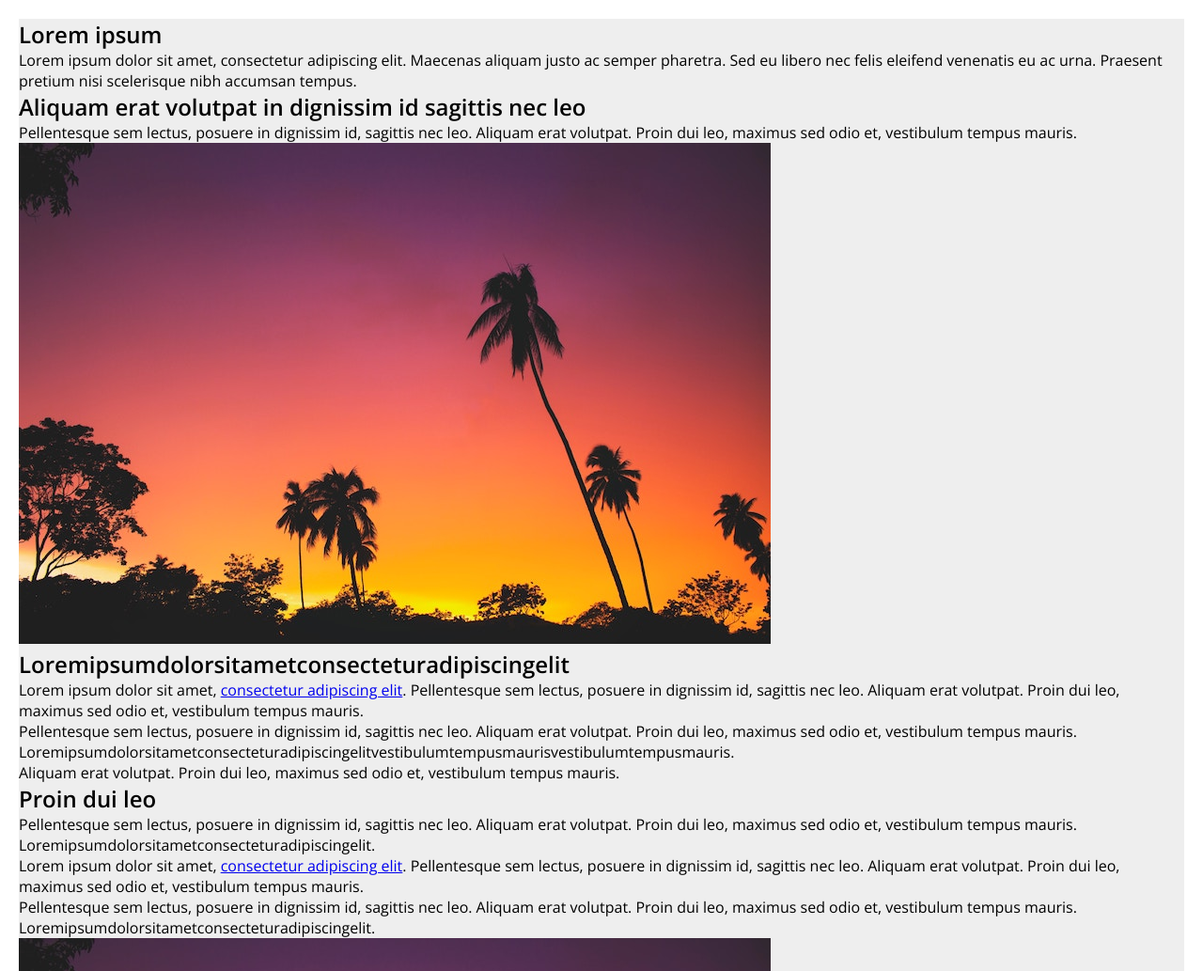
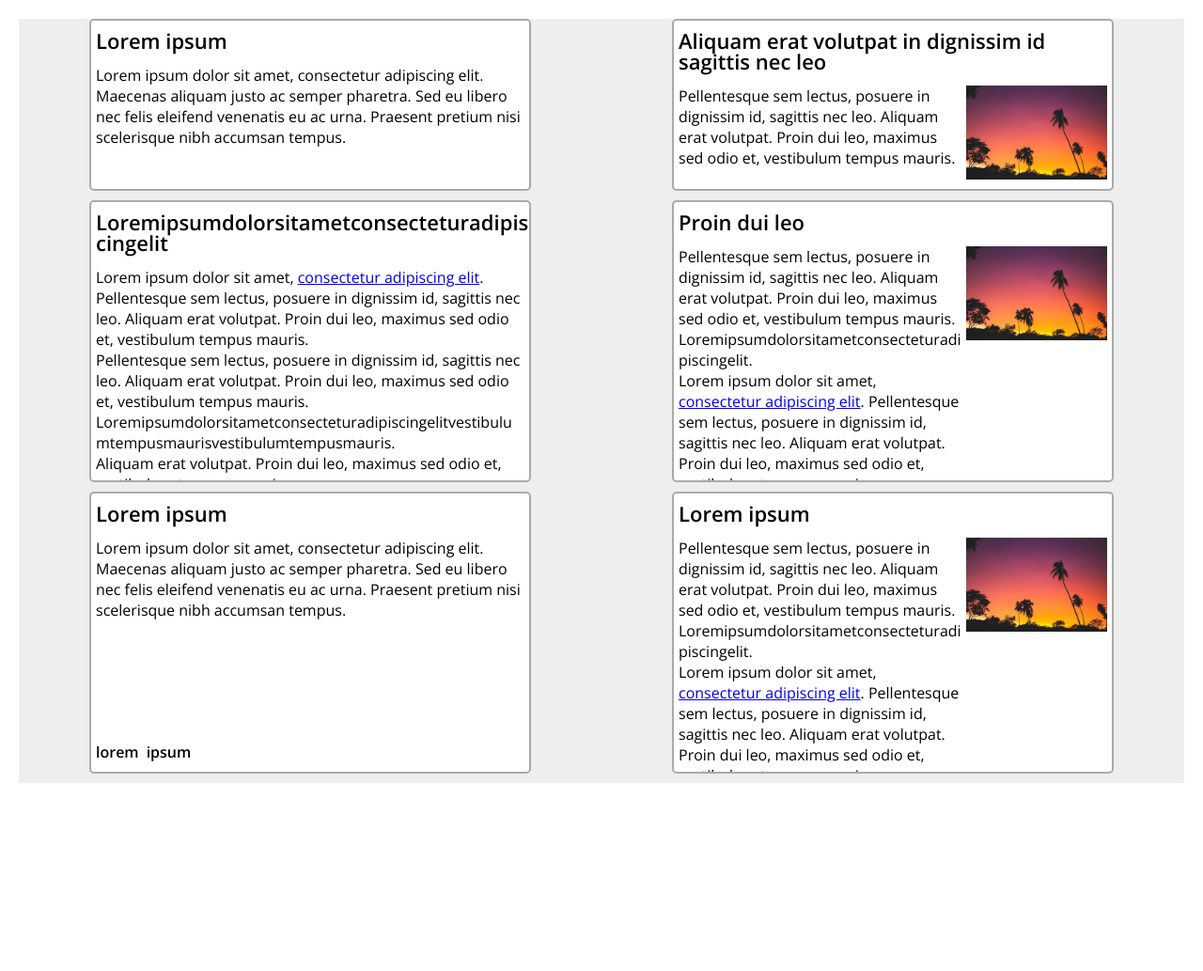
Before and after one commit to PeturLogi/Vefforritun, a plain HTML site: page Verkefni5/index.html in a window 1280 px wide. Shown: the top 1033 px of the page at 94% size. After the commit the page ends 853 px from the top, so only its background shows below. Drawn offline with nearby package versions, Linux system fonts and the light colour scheme.

Commit message:
Verkefni tilbúið til skilaf

```diff
--- a/Verkefni5/index.html
+++ b/Verkefni5/index.html
@@ -13,9 +13,9 @@
         <div class="cards">
 
             <section class="card">
-                <h2>Lorem ipsum</h2>
-                <div>
-                    <div>
+                <h2 class="card__title">Lorem ipsum</h2>
+                <div class="card__content">
+                    <div class="card__text">
                         <p>Lorem ipsum dolor sit amet, consectetur adipiscing elit. Maecenas aliquam justo ac semper
                             pharetra. Sed eu libero nec felis eleifend venenatis eu ac urna. Praesent pretium nisi
                             scelerisque nibh accumsan tempus.</p>
@@ -24,22 +24,22 @@
             </section>
 
             <section class="card">
-                <h2>Aliquam erat volutpat in dignissim id sagittis nec leo</h2>
-                <div>
-                    <div>
+                <h2 class="card__title">Aliquam erat volutpat in dignissim id sagittis nec leo</h2>
+                <div class="card__content">
+                    <div class="card__text">
                         <p>Pellentesque sem lectus, posuere in dignissim id, sagittis nec leo. Aliquam erat volutpat.
                             Proin dui leo, maximus sed odio et, vestibulum tempus mauris.</p>
                     </div>
                     <div>
-                        <img src="img.jpg">
+                        <img src="img.jpg" class="card__img">
                     </div>
                 </div>
             </section>
 
             <section class="card">
-                <h2>Loremipsumdolorsitametconsecteturadipiscingelit</h2>
-                <div>
-                    <div>
+                <h2 class="card__title">Loremipsumdolorsitametconsecteturadipiscingelit</h2>
+                <div class="card__content">
+                    <div class="card__text">
                         <p>Lorem ipsum dolor sit amet, <a href="#">consectetur adipiscing elit</a>. Pellentesque sem
                             lectus, posuere in dignissim id, sagittis nec leo. Aliquam erat volutpat. Proin dui leo,
                             maximus sed odio et, vestibulum tempus mauris.</p>
@@ -52,9 +52,9 @@
             </section>
 
             <section class="card">
-                <h2>Proin dui leo</h2>
-                <div>
-                    <div>
+                <h2 class="card__title">Proin dui leo</h2>
+                <div class="card__content">
+                    <div class="card__text">
                         <p>Pellentesque sem lectus, posuere in dignissim id, sagittis nec leo. Aliquam erat volutpat.
                             Proin dui leo, maximus sed odio et, vestibulum tempus mauris.
                             Loremipsumdolorsitametconsecteturadipiscingelit.</p>
@@ -66,30 +66,30 @@
                             Loremipsumdolorsitametconsecteturadipiscingelit.</p>
                     </div>
                     <div>
-                        <img src="img.jpg">
+                        <img src="img.jpg" class="card__img">
                     </div>
                 </div>
             </section>
 
             <section class="card">
-                <h2>Lorem ipsum</h2>
-                <div>
-                    <div>
+                <h2 class="card__title">Lorem ipsum</h2>
+                <div class="card__content">
+                    <div class="card__text">
                         <p>Lorem ipsum dolor sit amet, consectetur adipiscing elit. Maecenas aliquam justo ac semper
                             pharetra. Sed eu libero nec felis eleifend venenatis eu ac urna. Praesent pretium nisi
                             scelerisque nibh accumsan tempus.</p>
                     </div>
                 </div>
-                <ul>
+                <ul class="card__lists">
                     <li>lorem</li>
                     <li>ipsum</li>
                 </ul>
             </section>
 
             <section class="card">
-                <h2>Lorem ipsum</h2>
-                <div>
-                    <div>
+                <h2 class="card__title">Lorem ipsum</h2>
+                <div class="card__content">
+                    <div class="card__text">
                         <p>Pellentesque sem lectus, posuere in dignissim id, sagittis nec leo. Aliquam erat volutpat.
                             Proin dui leo, maximus sed odio et, vestibulum tempus mauris.
                             Loremipsumdolorsitametconsecteturadipiscingelit.</p>
@@ -101,10 +101,10 @@
                             Loremipsumdolorsitametconsecteturadipiscingelit.</p>
                     </div>
                     <div>
-                        <img src="img.jpg">
+                        <img src="img.jpg" class="card__img">
                     </div>
                 </div>
-                <ul>
+                <ul class="card__lists">
                     <li>lorem</li>
                     <li>ipsum</li>
                     <li>dolor</li>
--- a/Verkefni5/styles.css
+++ b/Verkefni5/styles.css
@@ -14,6 +14,7 @@ html {
 
     font-family: 'Open Sans', helvetica, arial, sans-serif;
     font-size: 16px;
+    line-height: 22px;
 }
 
 main {
@@ -24,4 +25,56 @@ main {
 
 .cards {
     background: #eee;
+    display: flex;
+    flex-wrap: wrap;
+    justify-content: space-around;
+
 }
+.card {
+    background: #fff;
+    border: 2px solid #aaa;
+    border-radius: 5px;
+    max-width: 470px;
+    max-height: 300px;
+    margin: 0 0 10px 0;
+    display: flex;
+    flex-direction: column;
+    overflow: hidden;
+}
+
+.card__content {
+    display: flex;
+    flex-direction: row;
+    flex: 1;
+    margin: 5px;
+}
+
+.card__title {
+    font-size: 1.375em;
+    margin: 10px 0 10px 5px;
+    overflow-wrap: break-word;
+    word-wrap: break-word;
+}
+
+.card__img {
+    max-width: 150px;
+    margin: 0 0 0 5px;
+}
+
+.card__text {
+    overflow: auto;
+    overflow-wrap: break-word;
+    word-wrap: break-word;
+}
+
+.card__lists {
+    display: flex;
+    list-style-type: none;
+    font-weight: bold;
+    flex-wrap: wrap;
+    margin: 10px 0 10px 5px;
+}
+
+li {
+    margin: 0 8px 0 0;
+}
```
